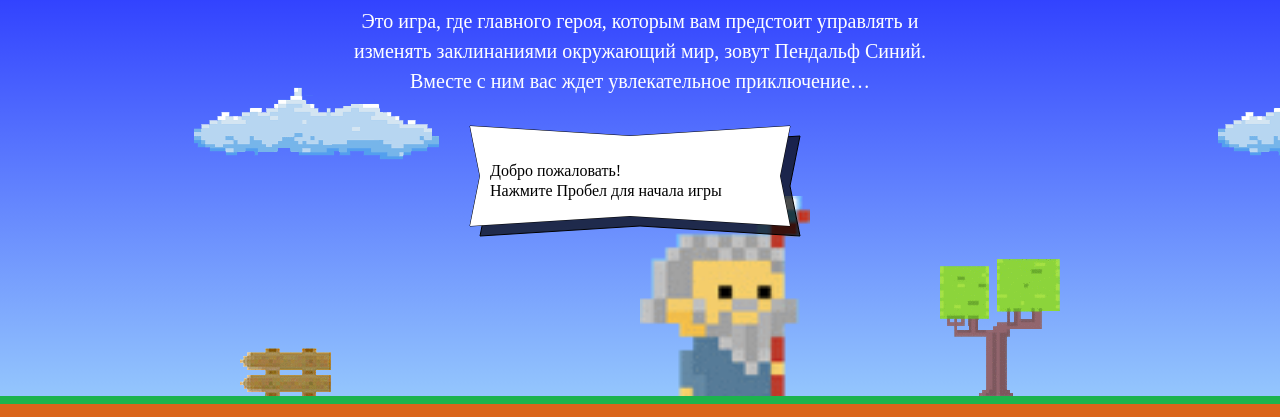
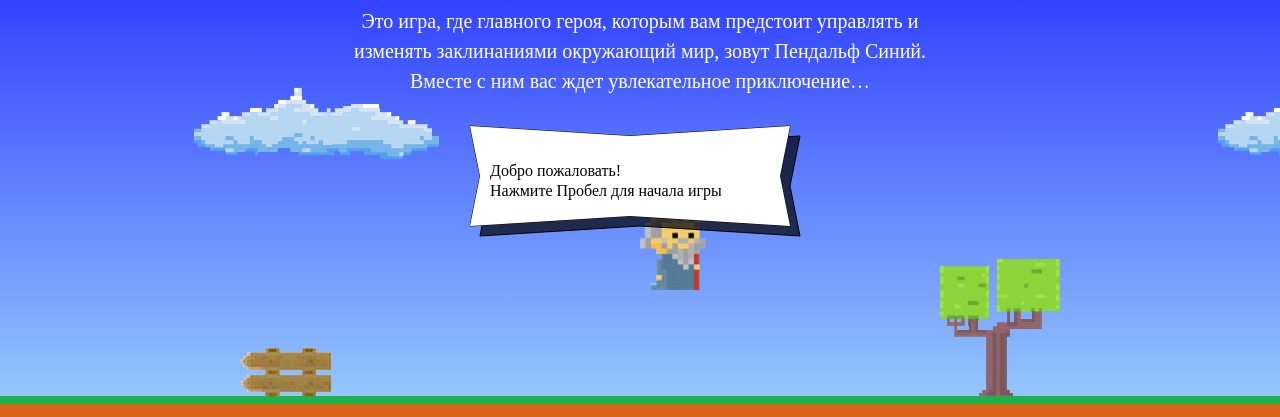
Before and after one commit to AndrewKross/480839-code-and-magick-19, a website: page index.html in a window 1280 px wide. Shown: the part 203-620 px from the top of the page. Drawn offline with Linux system fonts and the light colour scheme; a web font is replaced by a local one.

Commit message:
Исправил Var

```diff
--- a/index.html
+++ b/index.html
@@ -179,7 +179,7 @@
       return left ? 5 : 2;
     }
     var wizardSpeed = 3;
-    var wizardWidth = 170;
+    var wizardWidth = 70;
     var getWizardHeight = function(wizardWidth) {
       return 1.337 * wizardWidth;
     }
```
